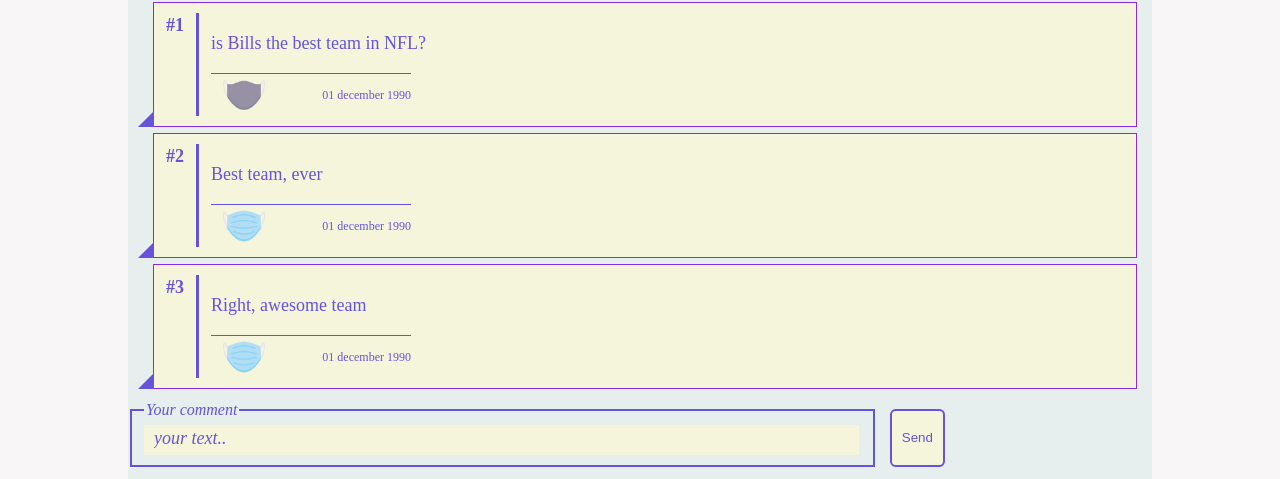
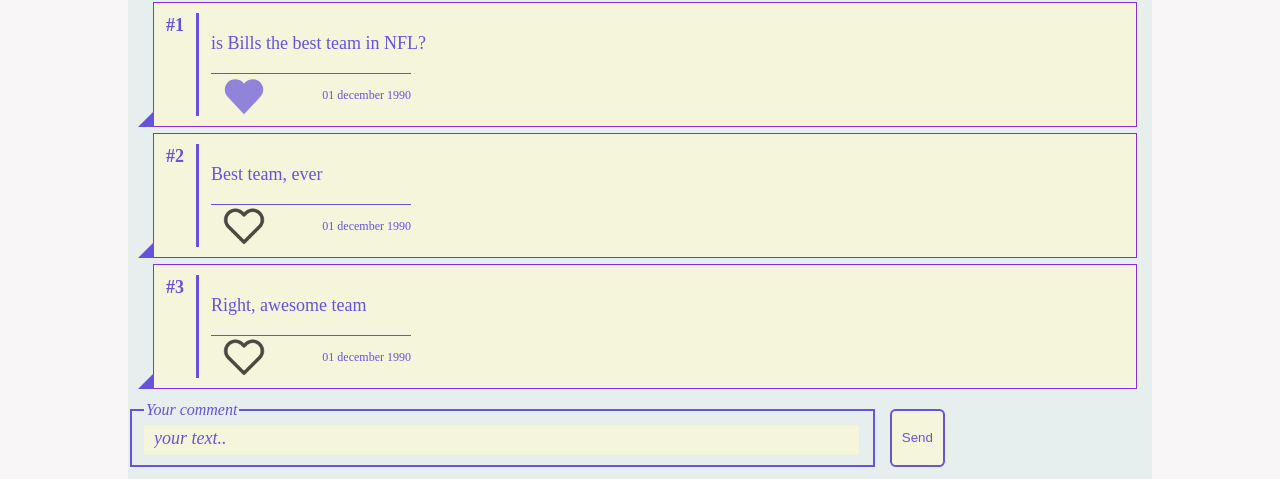
Before and after one commit to kleimenov/simpleChat, a plain HTML site: page index.html in a window 1280 px wide. Both pictures are taken after a click on the button 246 px from the left and 198 px from the top of the page. Shown: the part 103-582 px from the top of the page. Drawn offline with Linux system fonts and the light colour scheme.

Commit message:
add JS code, add likes ligic (in this case fase masks) when you click on face mask, this change color

```diff
--- a/style.css
+++ b/style.css
@@ -209,7 +209,7 @@
 }
 
 .heart {
-  background-image: url("images/face-mask.png");
+  background-image: url("images/heart.png");
   opacity: 0.7;
 }
 
@@ -230,7 +230,7 @@
 }
 
 .heart.added {
-  background-image: url("images/face-maskII.png");
+  background-image: url("images/heart-liked-purple.svg");
 }
 
 .heart .likes-number {
```
Also changed, not shown: images/heart-liked-purple.svg (added), images/heart-liked.png (added), images/heart.png (added).
